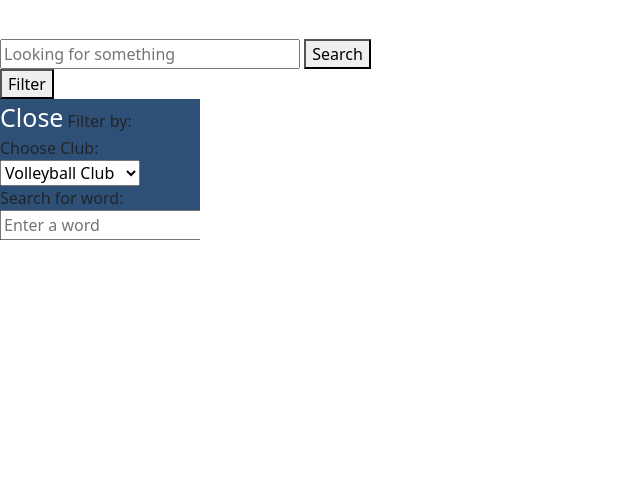
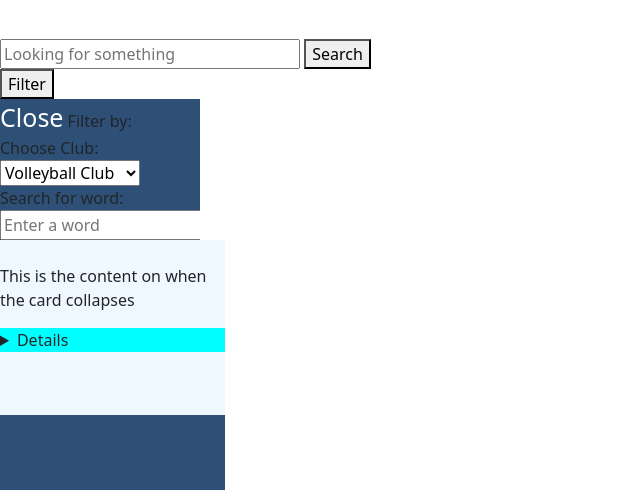
Before and after one commit to SyntaxMo/ITCS333-Project-G6, a PHP site: page /Club-Activities.html in a window 1280 px wide. Shown: the part 539-1029 px from the top of the page, without its empty margins (0-640 px from the left). Before the commit the page ends 779 px from the top, so only its background shows below. Run offline with PHP 8.4, Linux system fonts and the light colour scheme.

Commit message:
Added the structure of dropdown cards

```diff
--- a/Phase1-ClubActivities/Club-Activities.html
+++ b/Phase1-ClubActivities/Club-Activities.html
@@ -55,5 +55,18 @@
       <label for="search">Search for word:</label>
       <input type="text" id="search" placeholder="Enter a word">
     </div>
+
+    <div class="card-container">
+      <div class="card-outer">
+        <summary>
+          <img src="" alt="">
+          <p>This is the content on when the card collapses</p>
+        </summary>
+        <details class="card-inner">
+          <p>This is the inner card</p>
+        </details>
+      </div>
+    </div>
+
   </body>
 </html>
--- a/Phase1-ClubActivities/MyJavaSrcipt.js
+++ b/Phase1-ClubActivities/MyJavaSrcipt.js
@@ -1,8 +1,14 @@
 /* Close the navigation sidebar */
-function closeMenu(){document.getElementById("TheSideBar").style.width = "0px";}
+function closeMenu(){
+  document.getElementById("TheSideBar").style.width = "0px";
+  document.getElementById("TheSideBar").style.height = "0%";
+}
 
 /* Open the navigation sidebar */
-function openMenu(){document.getElementById("TheSideBar").style.width="250px";}
+function openMenu(){
+  document.getElementById("TheSideBar").style.width="250px";
+  document.getElementById("TheSideBar").style.height = "100%";
+}
 
 function openFilter(){
   document.getElementById("filterForm").style.width="250px"
--- a/Phase1-ClubActivities/style.css
+++ b/Phase1-ClubActivities/style.css
@@ -9,7 +9,7 @@
 
 /* Sidebar structure */
 .sideBar{
-  height: 100%;
+  height: 0%;
   width: 0px;
   /*position: fixed;*/
   top: 10px;
@@ -73,3 +73,18 @@
   overflow-x: hidden;
   transition: 0.3s;
 }
+
+/*The colors are for differentiating between each div*/
+.card-container{
+  background-color: #2E5077;
+  height: 250px;
+  width: 225px;
+}
+.card-outer{
+  height: 175px;
+  background-color: aliceblue;
+}
+
+.card-inner{
+  background-color: aqua;
+}
```
